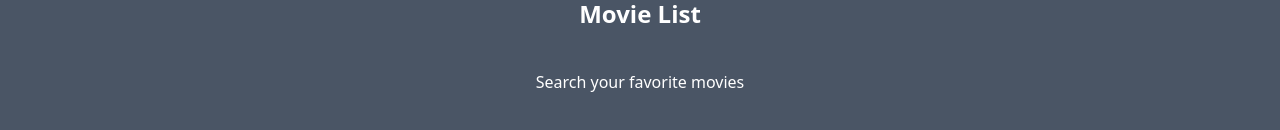
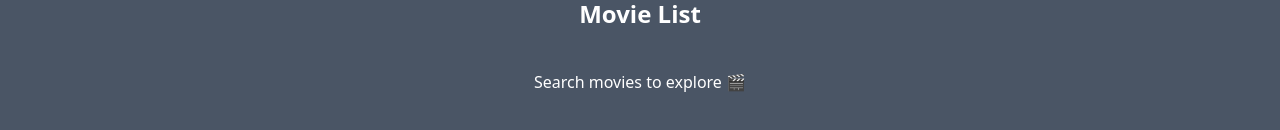
Before and after one commit to om-dev007/MovieSearch, a React (Vite) app: page / in a window 1280 px wide. Shown: the part 242-372 px from the top of the page. Built offline with nearby package versions, Linux system fonts and the light colour scheme.

Commit message:
ui update

```diff
--- a/src/Pages/Home.jsx
+++ b/src/Pages/Home.jsx
@@ -19,7 +19,7 @@ const Home = (props) => {
     const run = async () => {
       if (!InputVal || InputVal.trim() === '') {
         setHasSearched(false)
-        setMessage('Search your favorite movies')
+        setMessage('Search movies to explore 🎬')
         props.onChangeData && props.onChangeData([])
         return
       }
@@ -74,7 +74,7 @@ const Home = (props) => {
 
   const emptyUi = (
     <div className='py-10 text-center'>
-      <p>{message || 'Search your favorite movies'}</p>
+      <p>{message || 'Search movies to explore 🎬'}</p>
     </div>
   )
 
```
